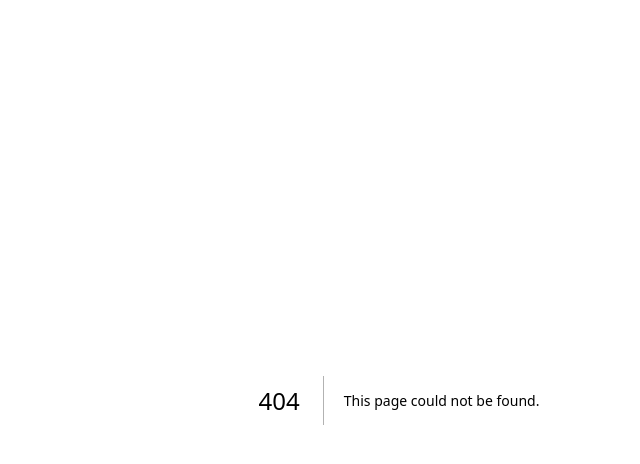
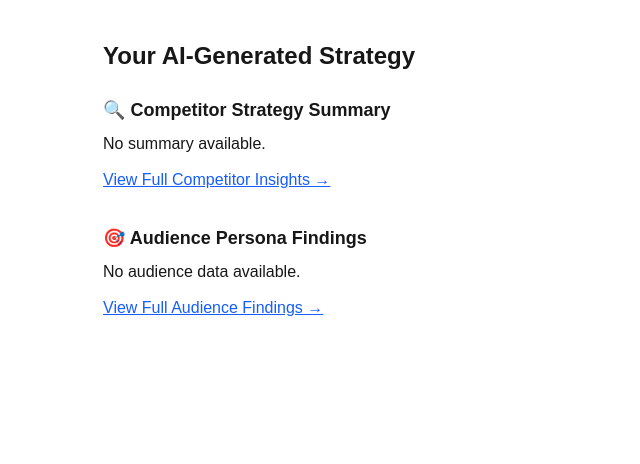
Before and after one commit to rickyager1972/lydon-lytning-insights, a Next.js app: page /summary in a window 1280 px wide. Before the commit this address had no page. Shown: the top 464 px of the page, without its empty margins (241-881 px from the left). Built offline with nearby package versions, Linux system fonts and the light colour scheme.

Commit message:
Add Audience Finder module and summary page

```diff
--- /dev/null
+++ b/src/app/api/audience-finder/route.ts
@@ -0,0 +1,48 @@
+import { NextRequest, NextResponse } from 'next/server'
+import OpenAI from 'openai'
+
+const openai = new OpenAI({
+  apiKey: process.env.OPENAI_API_KEY
+})
+
+export async function POST(req: NextRequest) {
+  try {
+    const body = await req.json()
+    const { brand, description, competitors, productFocus, objectives, targetAudience } = body
+
+    const prompt = `
+You are an audience strategy expert.
+
+Based on the following brand and campaign context:
+- Brand: ${brand}
+- Description: ${description}
+- Product/Service Focus: ${productFocus}
+- Objectives: ${objectives}
+- Competitors: ${competitors}
+- Target Audience Hint: ${targetAudience}
+
+Generate 3–5 distinct audience personas. For each persona, include:
+- Persona Name
+- Age Range
+- Interests
+- Digital Behavior
+- Platform Affinities (e.g., Google, Instagram, LinkedIn)
+- Key Messaging Angle
+`
+
+    const response = await openai.chat.completions.create({
+      model: 'gpt-3.5-turbo',
+      messages: [{ role: 'user', content: prompt }],
+      temperature: 0.7
+    })
+
+    const text = response.choices[0].message?.content || "No personas returned."
+
+    return NextResponse.json({
+      personas: text
+    })
+  } catch (error: unknown) {
+    console.error("Error generating audience personas:", error)
+    return NextResponse.json({ error: "Internal Server Error" }, { status: 500 })
+  }
+}
--- a/src/app/page.tsx
+++ b/src/app/page.tsx
@@ -8,39 +8,51 @@ export default function Home() {
     description: '',
     competitors: '',
     productFocus: '',
-    objectives: ''
+    objectives: '',
+    targetAudience: ''
   })
 
   const handleChange = (e: React.ChangeEvent<HTMLInputElement | HTMLTextAreaElement>) => {
     setFormData({ ...formData, [e.target.name]: e.target.value })
   }
 
-const handleSubmit = async () => {
-  const res = await fetch('/api/analyze', {
-    method: 'POST',
-    headers: { 'Content-Type': 'application/json' },
-    body: JSON.stringify(formData)
-  })
+  const handleSubmit = async () => {
+    const res1 = await fetch('/api/analyze', {
+      method: 'POST',
+      headers: { 'Content-Type': 'application/json' },
+      body: JSON.stringify(formData)
+    })
+    const summaryData = await res1.json()
 
-  const data = await res.json()
+    const res2 = await fetch('/api/audience-finder', {
+      method: 'POST',
+      headers: { 'Content-Type': 'application/json' },
+      body: JSON.stringify(formData)
+    })
+    const audienceData = await res2.json()
 
-  if (data.summary) {
-    const encoded = encodeURIComponent(data.summary)
-    window.location.href = `/competitor-findings?summary=${encoded}`
-  } else {
-    alert("No summary received from the AI.")
+    const queryParams = new URLSearchParams({
+      summary: encodeURIComponent(summaryData.summary),
+      audience: encodeURIComponent(JSON.stringify(audienceData.personas || []))
+    })
+
+    window.location.href = `/summary?${queryParams.toString()}`
   }
-}
 
   return (
     <main className="p-10 max-w-xl mx-auto">
-      <h1 className="text-2xl font-bold mb-6">Competitor Insights</h1>
+      <h1 className="text-2xl font-bold mb-6">Lytning AI Strategy Input</h1>
+
       <input name="brand" placeholder="Brand Name" onChange={handleChange} className="block border p-2 w-full mb-3" />
       <textarea name="description" placeholder="Brand Description" onChange={handleChange} className="block border p-2 w-full mb-3" />
-      <textarea name="competitors" placeholder="Competitor Websites (comma-separated)" onChange={handleChange} className="block border p-2 w-full mb-3" />
-      <input name="productFocus" placeholder="Product Focus" onChange={handleChange} className="block border p-2 w-full mb-3" />
+      <textarea name="competitors" placeholder="Competitor Domains (comma-separated)" onChange={handleChange} className="block border p-2 w-full mb-3" />
+      <input name="productFocus" placeholder="Product or Service Focus" onChange={handleChange} className="block border p-2 w-full mb-3" />
       <input name="objectives" placeholder="Campaign Objectives" onChange={handleChange} className="block border p-2 w-full mb-3" />
-      <button onClick={handleSubmit} className="mt-4 px-4 py-2 bg-blue-600 text-white rounded">Analyze</button>
+      <input name="targetAudience" placeholder="Target Audience (Optional)" onChange={handleChange} className="block border p-2 w-full mb-3" />
+
+      <button onClick={handleSubmit} className="mt-4 px-4 py-2 bg-blue-600 text-white rounded">
+        Generate Findings
+      </button>
     </main>
   )
 }
--- /dev/null
+++ b/src/app/summary/page.tsx
@@ -0,0 +1,64 @@
+'use client'
+
+import { useSearchParams } from 'next/navigation'
+import { useEffect, useState } from 'react'
+
+export default function SummaryPage() {
+  const params = useSearchParams()
+  const [summary, setSummary] = useState<string | null>(null)
+  const [audience, setAudience] = useState<string | null>(null)
+
+  useEffect(() => {
+    const rawSummary = params.get('summary')
+    const rawAudience = params.get('audience')
+
+    if (rawSummary) {
+      setSummary(decodeURIComponent(rawSummary))
+    }
+
+    if (rawAudience) {
+      try {
+        const decoded = decodeURIComponent(rawAudience)
+        setAudience(decoded)
+      } catch {
+        setAudience("Unable to decode audience personas.")
+      }
+    }
+  }, [params])
+
+  return (
+    <main className="p-10 max-w-2xl mx-auto">
+      <h1 className="text-2xl font-bold mb-6">Your AI-Generated Strategy</h1>
+
+      <div className="mb-8">
+        <h2 className="text-lg font-semibold mb-2">🔍 Competitor Strategy Summary</h2>
+        {summary ? (
+          <div className="p-4 bg-gray-50 border rounded whitespace-pre-wrap">{summary}</div>
+        ) : (
+          <p>No summary available.</p>
+        )}
+        <a
+          href={`/competitor-findings?summary=${encodeURIComponent(summary || '')}`}
+          className="inline-block mt-3 text-blue-600 underline"
+        >
+          View Full Competitor Insights →
+        </a>
+      </div>
+
+      <div className="mb-4">
+        <h2 className="text-lg font-semibold mb-2">🎯 Audience Persona Findings</h2>
+        {audience ? (
+          <div className="p-4 bg-gray-50 border rounded whitespace-pre-wrap">{audience}</div>
+        ) : (
+          <p>No audience data available.</p>
+        )}
+        <a
+          href={`/audience-findings?audience=${encodeURIComponent(audience || '')}`}
+          className="inline-block mt-3 text-blue-600 underline"
+        >
+          View Full Audience Findings →
+        </a>
+      </div>
+    </main>
+  )
+}
```
